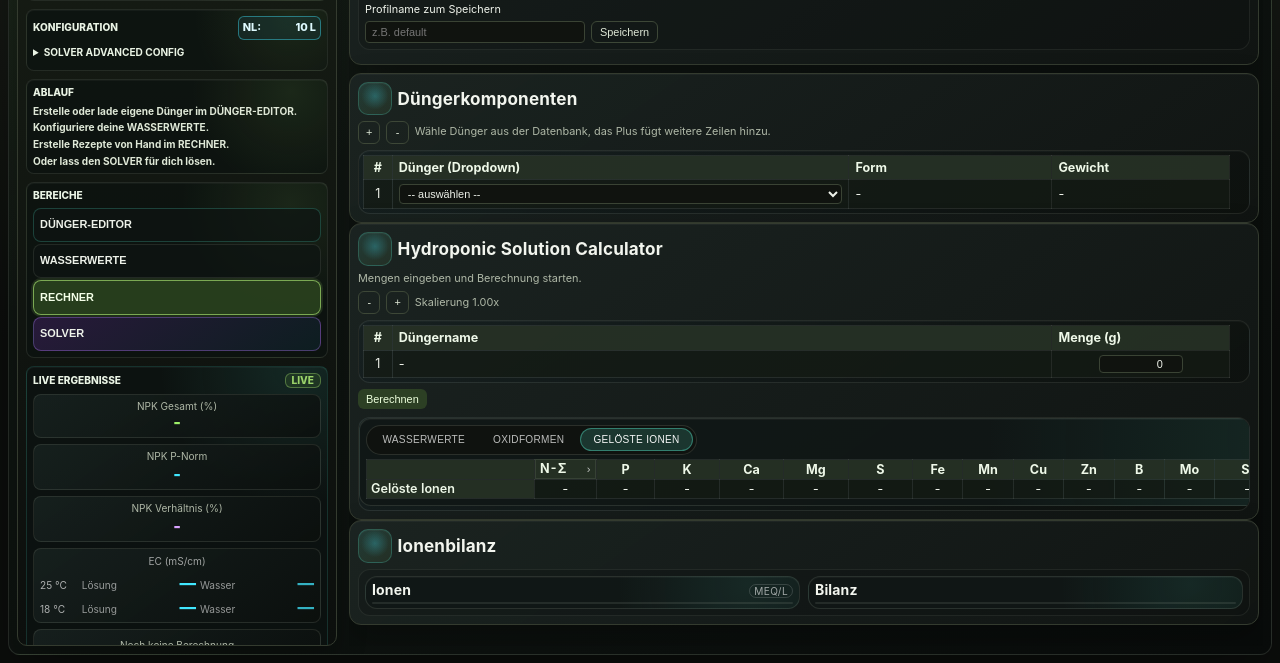
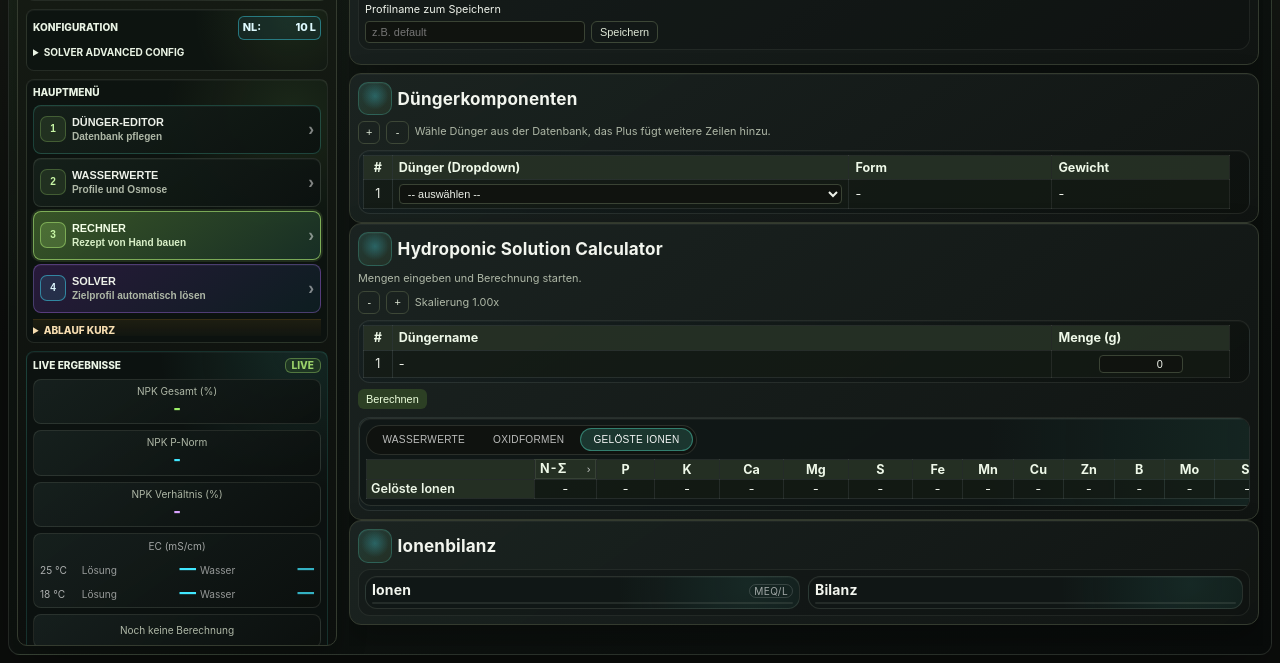
Before and after one commit to onethree7/Horticalc, a plain HTML site: page frontend/index.html in a window 1280 px wide. Shown: the part 137-800 px from the top of the page. Drawn offline with Linux system fonts and the light colour scheme; no server answers.

Commit message:
Polish sidebar workflow navigation

```diff
--- a/frontend/index.html
+++ b/frontend/index.html
@@ -110,35 +110,53 @@
             </div>
           </details>
         </section>
-        <section class="rail-card rail-guide" aria-label="Ablaufplan" data-testid="workflow-guide">
+        <section class="rail-card rail-workflow" aria-label="Hauptsteuerung" data-testid="workflow-nav">
           <div class="rail-card-heading">
-            <span>Ablauf</span>
-          </div>
-          <ol class="rail-guide-list">
-            <li><strong>Erstelle oder lade eigene Dünger im <span>DÜNGER-EDITOR</span>.</strong></li>
-            <li><strong>Konfiguriere deine <span>WASSERWERTE</span>.</strong></li>
-            <li><strong>Erstelle Rezepte von Hand im <span>RECHNER</span>.</strong></li>
-            <li><strong>Oder lass den <span>SOLVER</span> für dich lösen.</strong></li>
-          </ol>
-        </section>
-        <section class="rail-card rail-workflow" aria-label="Workflow Navigation" data-testid="workflow-nav">
-          <div class="rail-card-heading">
-            <span>Bereiche</span>
+            <span>Hauptmenü</span>
           </div>
           <nav class="workflow-nav" aria-label="Workflow Schritte">
             <button class="workflow-step workflow-step--editor" type="button" data-shell-view="editor" data-testid="workflow-editor">
-              <span>DÜNGER-EDITOR</span>
+              <span class="workflow-step-index" aria-hidden="true">1</span>
+              <span class="workflow-step-copy">
+                <span class="workflow-step-title">Dünger-Editor</span>
+                <span class="workflow-step-hint">Datenbank pflegen</span>
+              </span>
+              <span class="workflow-step-arrow" aria-hidden="true">›</span>
             </button>
             <button class="workflow-step" type="button" data-shell-view="water" data-testid="workflow-water">
-              <span>WASSERWERTE</span>
+              <span class="workflow-step-index" aria-hidden="true">2</span>
+              <span class="workflow-step-copy">
+                <span class="workflow-step-title">Wasserwerte</span>
+                <span class="workflow-step-hint">Profile und Osmose</span>
+              </span>
+              <span class="workflow-step-arrow" aria-hidden="true">›</span>
             </button>
             <button class="workflow-step is-active" type="button" data-shell-view="fertilizers" data-testid="workflow-fertilizers">
-              <span>RECHNER</span>
+              <span class="workflow-step-index" aria-hidden="true">3</span>
+              <span class="workflow-step-copy">
+                <span class="workflow-step-title">Rechner</span>
+                <span class="workflow-step-hint">Rezept von Hand bauen</span>
+              </span>
+              <span class="workflow-step-arrow" aria-hidden="true">›</span>
             </button>
             <button class="workflow-step workflow-step--solver" type="button" data-shell-view="solver" data-testid="workflow-solver">
-              <span>SOLVER</span>
+              <span class="workflow-step-index" aria-hidden="true">4</span>
+              <span class="workflow-step-copy">
+                <span class="workflow-step-title">Solver</span>
+                <span class="workflow-step-hint">Zielprofil automatisch lösen</span>
+              </span>
+              <span class="workflow-step-arrow" aria-hidden="true">›</span>
             </button>
           </nav>
+          <details class="rail-guide" data-testid="workflow-guide">
+            <summary>Ablauf kurz</summary>
+            <ol class="rail-guide-list">
+              <li><strong>Erstelle oder lade eigene Dünger im <span>Dünger-Editor</span>.</strong></li>
+              <li><strong>Konfiguriere deine <span>Wasserwerte</span>.</strong></li>
+              <li><strong>Erstelle Rezepte von Hand im <span>Rechner</span>.</strong></li>
+              <li><strong>Oder lass den <span>Solver</span> für dich lösen.</strong></li>
+            </ol>
+          </details>
         </section>
         <aside class="live-bar" aria-label="Live Ergebnisse" data-testid="live-bar">
           <div class="live-bar-heading">
--- a/frontend/styles.css
+++ b/frontend/styles.css
@@ -1183,9 +1183,29 @@ html {
 }
 
 .rail-guide {
-  background:
-    radial-gradient(circle at 90% 8%, rgba(240, 166, 43, 0.12), transparent 34%),
-    rgba(16, 20, 14, 0.72);
+  min-width: 0;
+  padding-top: var(--space-2);
+  background:
+    linear-gradient(180deg, rgba(240, 166, 43, 0.08), rgba(240, 166, 43, 0.02));
+  border-top: 1px solid rgba(240, 166, 43, 0.16);
+}
+
+.rail-guide summary {
+  cursor: pointer;
+  color: #f6ddb0;
+  font-size: var(--text-xs);
+  font-weight: 800;
+  text-transform: uppercase;
+}
+
+.rail-guide summary:focus-visible {
+  outline: 2px solid rgba(240, 166, 43, 0.48);
+  outline-offset: 2px;
+  border-radius: 4px;
+}
+
+.rail-guide[open] summary {
+  margin-bottom: var(--space-2);
 }
 
 .rail-guide-list {
@@ -1216,32 +1236,45 @@ html {
 
 .workflow-nav {
   display: grid;
-  gap: var(--space-1);
+  gap: var(--space-2);
   min-width: 0;
 }
 
 .workflow-step {
-  display: flex;
-  align-items: center;
-  min-width: 0;
-  min-height: 2.45rem;
-  padding: var(--space-2) var(--space-3);
-  border: 1px solid rgba(174, 183, 166, 0.13);
+  display: grid;
+  grid-template-columns: 1.85rem minmax(0, 1fr) auto;
+  align-items: center;
+  gap: var(--space-3);
+  min-width: 0;
+  min-height: 3.5rem;
+  width: 100%;
+  padding: var(--space-3);
+  border: 1px solid rgba(174, 183, 166, 0.16);
   border-radius: 8px;
-  background: rgba(15, 22, 18, 0.72);
+  background:
+    linear-gradient(145deg, rgba(23, 34, 27, 0.9), rgba(12, 18, 16, 0.92));
   color: var(--app-text);
   text-align: left;
+  box-shadow: inset 0 1px 0 rgba(255, 255, 255, 0.035);
+  transition: border-color 0.16s ease, background 0.16s ease, transform 0.16s ease;
 }
 
 .workflow-step:hover,
 .workflow-step:focus-visible {
   background: rgba(36, 51, 30, 0.82);
   border-color: rgba(155, 211, 106, 0.4);
+  transform: translateY(-1px);
+}
+
+.workflow-step:focus-visible {
+  outline: 2px solid rgba(155, 211, 106, 0.6);
+  outline-offset: 2px;
 }
 
 .workflow-step.is-active,
 .workflow-step[aria-current="page"] {
-  background: rgba(43, 67, 31, 0.9);
+  background:
+    linear-gradient(145deg, rgba(61, 91, 42, 0.92), rgba(25, 49, 39, 0.94));
   border-color: rgba(155, 211, 106, 0.72);
   color: #f4ffe8;
   box-shadow: 0 0 0 2px rgba(155, 211, 106, 0.13);
@@ -1267,14 +1300,70 @@ html {
     0 0 22px rgba(65, 231, 255, 0.16);
 }
 
-.workflow-step span:last-child {
+.workflow-step-index {
+  display: grid;
+  place-items: center;
+  width: 1.85rem;
+  height: 1.85rem;
+  border: 1px solid rgba(155, 211, 106, 0.28);
+  border-radius: 7px;
+  background: rgba(155, 211, 106, 0.1);
+  color: #c8f6a5;
+  font-size: var(--text-xs);
+  font-weight: 900;
+  line-height: 1;
+}
+
+.workflow-step-copy {
+  display: grid;
+  gap: var(--space-1);
+  min-width: 0;
+}
+
+.workflow-step-title,
+.workflow-step-hint,
+.workflow-step-arrow {
   max-width: 100%;
-  overflow: visible;
-  text-overflow: clip;
-  white-space: nowrap;
+  overflow-wrap: anywhere;
+  word-break: normal;
+}
+
+.workflow-step-title {
   font-size: var(--text-sm);
-  font-weight: 700;
-  line-height: 1.25;
+  font-weight: 850;
+  line-height: 1.15;
+  text-transform: uppercase;
+}
+
+.workflow-step-hint {
+  color: var(--app-muted);
+  font-size: var(--text-xs);
+  font-weight: 650;
+  line-height: 1.15;
+}
+
+.workflow-step-arrow {
+  color: rgba(255, 255, 255, 0.48);
+  font-size: 1.25rem;
+  font-weight: 800;
+  line-height: 1;
+}
+
+.workflow-step.is-active .workflow-step-index,
+.workflow-step[aria-current="page"] .workflow-step-index {
+  border-color: rgba(155, 211, 106, 0.62);
+  background: rgba(155, 211, 106, 0.22);
+}
+
+.workflow-step.is-active .workflow-step-hint,
+.workflow-step[aria-current="page"] .workflow-step-hint {
+  color: #d8efc7;
+}
+
+.workflow-step--solver .workflow-step-index {
+  border-color: rgba(65, 231, 255, 0.48);
+  background: rgba(65, 231, 255, 0.1);
+  color: #dffaff;
 }
 
 .rail-card {
@@ -1802,7 +1891,8 @@ button,
     overflow: visible;
   }
 
-  .rail-brand {
+  .rail-brand,
+  .rail-workflow {
     grid-column: 1 / -1;
   }
 
```
Also changed, not shown: 2 other files.
